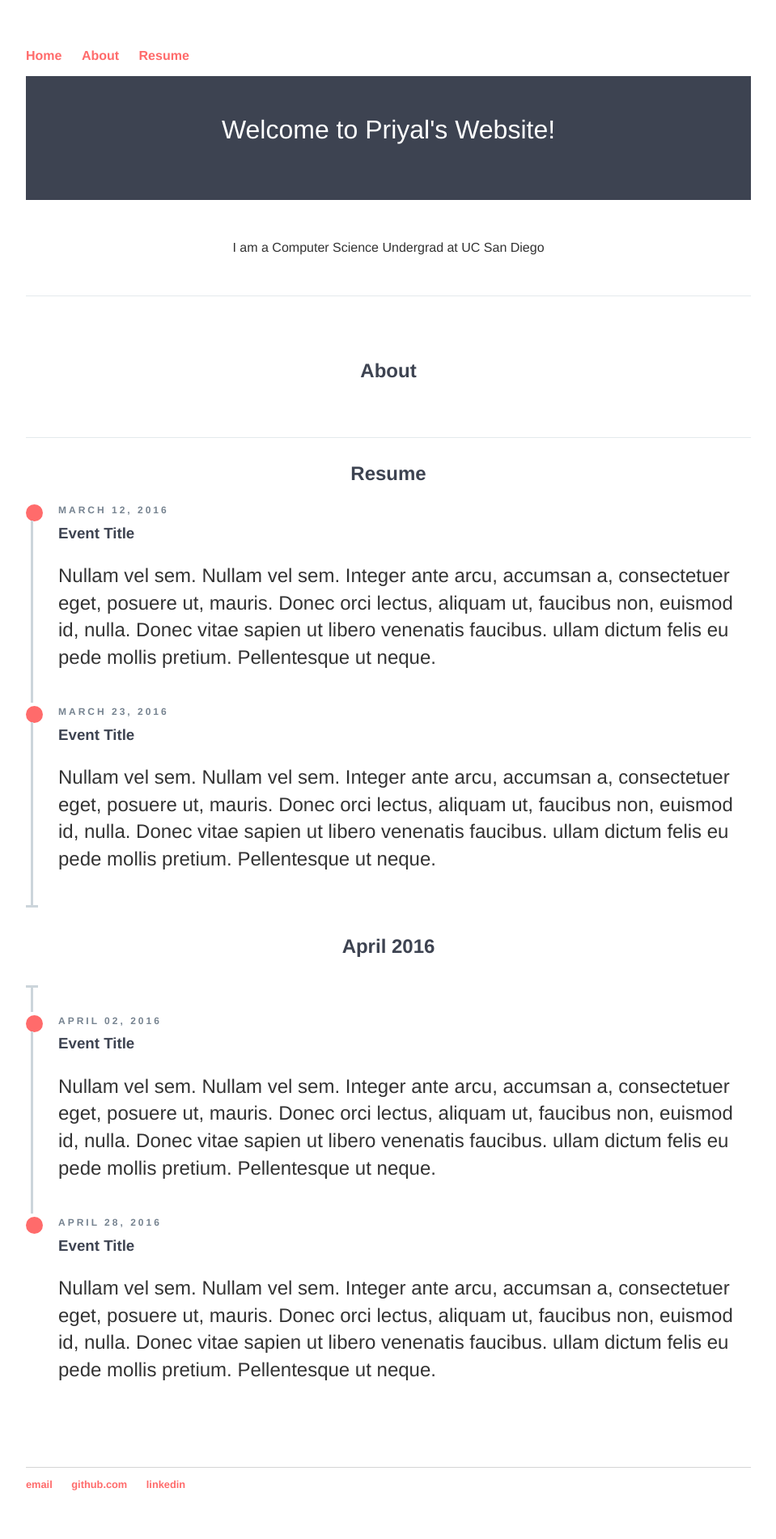
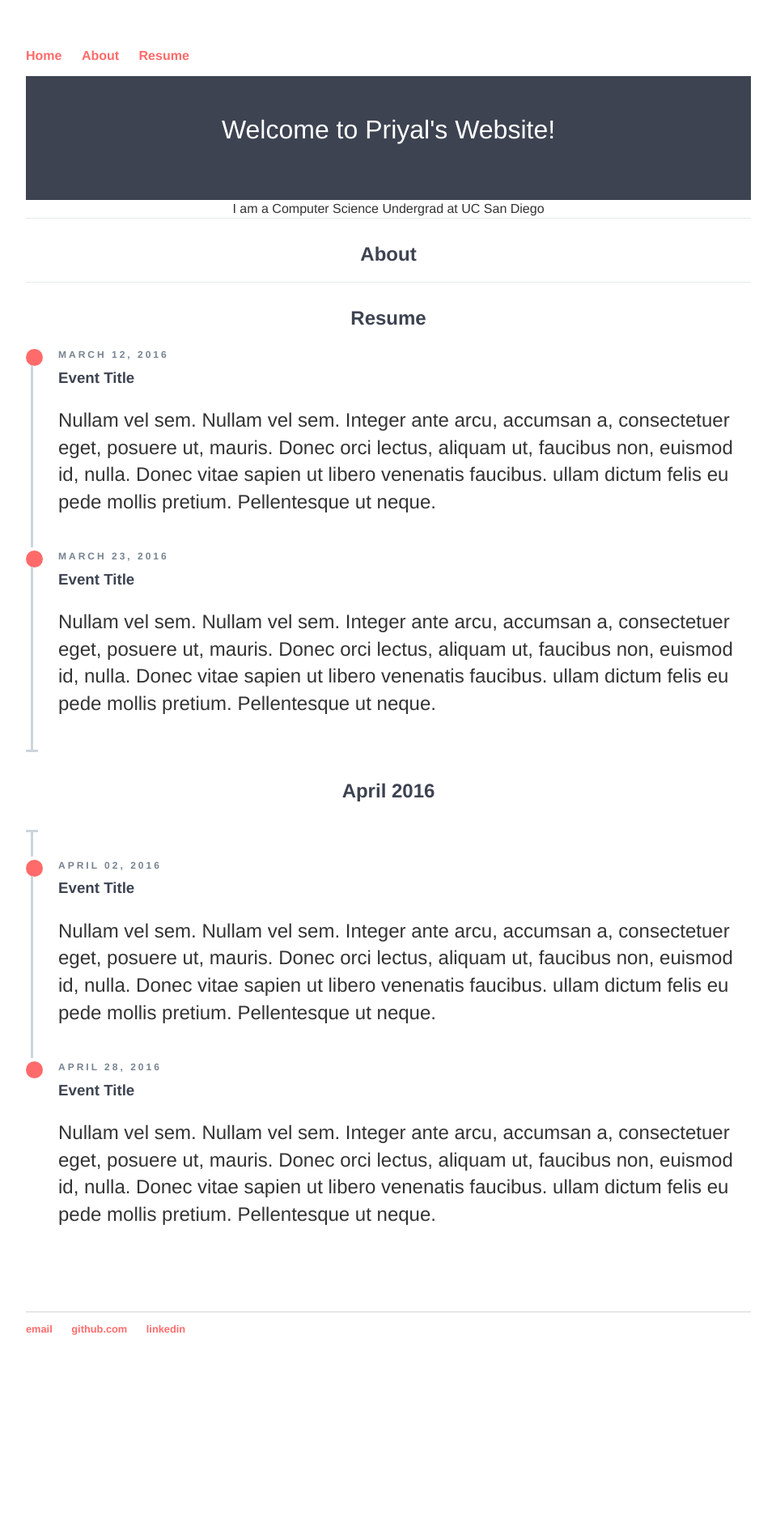
Before and after one commit to p-suneja/p-suneja.github.io, a Jekyll site: the page built from index.html, in a window 1280 px wide. Shown: the whole page at 81% size, without its empty margins (160-1119 px from the left). Built offline with Jekyll 4.4.1, drawn with Linux system fonts in a browser that asks for light colours; after the commit the page ends 1709 px from its top, so only the background shows below that.

Commit message:
Update main.css

```diff
--- a/css/main.css
+++ b/css/main.css
@@ -87,7 +87,7 @@ ul.posts li {
 .example-title {
   text-align: center;
   margin-bottom: 30px;
-  padding: 3em 0;
+  /*padding: 3em 0;*/
   border-bottom: 1px solid #E4EAEC;
 }
 .example-title p {
```
